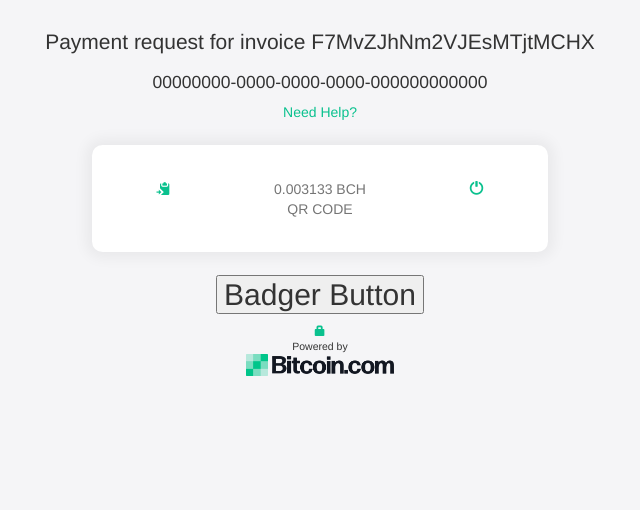
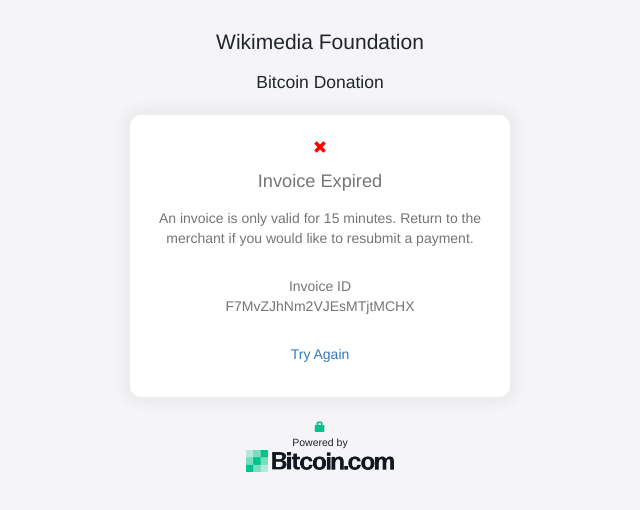
Before and after one commit to Bitcoin-com/bip70-merchant-services, a React app: page / in a window 1280 px wide. Shown: the top 510 px of the page, without its empty margins (320-960 px from the left). Built offline with nearby package versions, Linux system fonts and the light colour scheme.

Commit message:
Conditionally show Badger Button.

```diff
--- a/src/components/BIP70.less
+++ b/src/components/BIP70.less
@@ -19,8 +19,8 @@
     background: white;
     color: #757575;
     box-shadow: 0 0 14px 6px rgba(0, 0, 0, 0.05);
-    padding: 3% 3% 2% 3%;
-    width: 40%;
+    padding: 2%;
+    width: 380px;
     border-radius: 0.75em;
     margin: 2% auto;
 
--- a/src/components/BIP70.tsx
+++ b/src/components/BIP70.tsx
@@ -31,9 +31,9 @@
       ],
       time: "2019-08-08T05:36:19.643Z",
       expires: "2019-08-08T05:51:19.643Z",
-      status: "open",
-      merchantId: "00000000-0000-0000-0000-000000000000",
-      memo: "Payment request for invoice F7MvZJhNm2VJEsMTjtMCHX",
+      status: "expired",
+      merchantId: "Bitcoin Donation",
+      memo: "Wikimedia Foundation",
       fiatSymbol: "BCH",
       fiatRate: 1,
       paymentUrl: "https://pay.bitcoin.com/i/F7MvZJhNm2VJEsMTjtMCHX",
@@ -42,7 +42,7 @@
   }
 
   render() {
-    let needHelp, open, expired, paid
+    let needHelp, open, expired, paid, badgerButton
     if (this.state.status === "paid" || this.state.status === "open") {
       needHelp = (
         <p>
@@ -68,6 +68,12 @@
             </div>
           </div>
           <p>QR CODE</p>
+        </div>
+      )
+
+      badgerButton = (
+        <div>
+          <button>Badger Button</button>
         </div>
       )
     } else if (this.state.status === "paid") {
@@ -112,9 +118,7 @@
           {paid}
           {expired}
         </div>
-        <h2>
-          <button>Badger Button</button>
-        </h2>
+        {badgerButton}
         <div id="poweredBy">
           <p>
             <span className="brandGreen glyphicon glyphicon-lock" />
--- a/src/index.less
+++ b/src/index.less
@@ -3,6 +3,7 @@
 body {
   background: #f5f5f7;
   text-align: center;
+  color: #212529;
 
   .brandGreen {
     color: #0ac18e;
```
